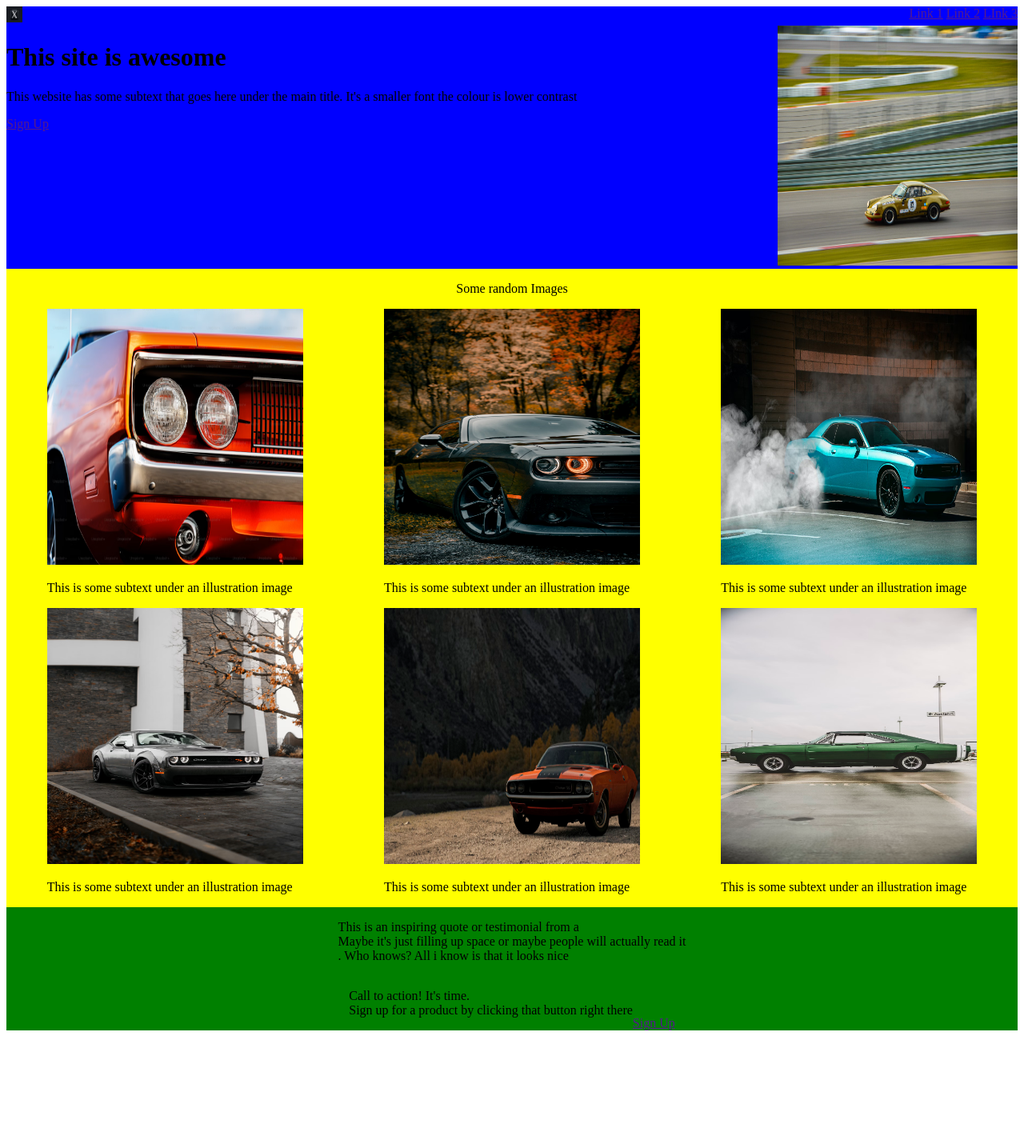
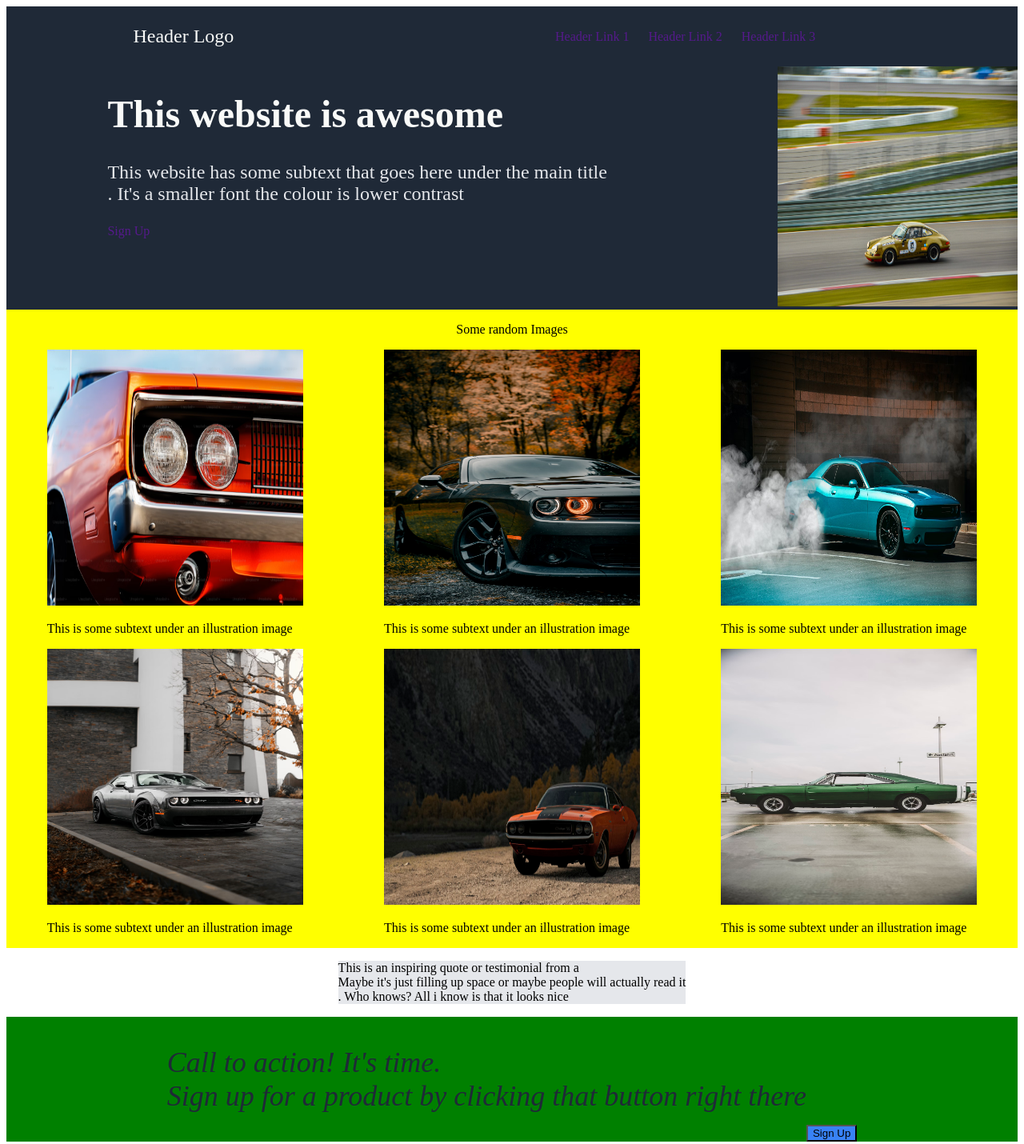
Before and after one commit to Gerd357/assignment-site, a plain HTML site: page index.html in a window 1280 px wide. Shown: the whole page at 80% size. Before the commit the page ends 1296 px from the top, so only its background shows below. Drawn offline with Linux system fonts and the light colour scheme.

Commit message:
add more css

```diff
--- a/index.html
+++ b/index.html
@@ -10,17 +10,19 @@
 <body>
     <div class="section-top">
         <div class="header">
-            <div class="logo"><img src="images/logo.avif" alt="site logo"></div>
+            <div class="logo">
+                <p>Header Logo</p>
+            </div>
             <div class="header-links">
-                <a href="">Link 1</a>
-                <a href="">Link 2</a>
-                <a href="">LInk 3</a>
+                <a href="">Header Link 1</a>
+                <a href="">Header Link 2</a>
+                <a href="">Header Link 3</a>
             </div>
         </div>
         <div class="description">
             <div class="description-left">
-                <h1>This site is awesome</h1>
-                <p>This website has some subtext that goes here under the main title. It's a smaller font the colour is lower contrast</p>
+                <h1>This website is awesome</h1>
+                <p>This website has some subtext that goes here under the main title <br>. It's a smaller font the colour is lower contrast</p>
                 <a href="">Sign Up</a>
             </div>
             <div class="description-right">
@@ -61,16 +63,17 @@
         </div>
     </div>
 
+    <div class="testimonial">
+        <p>This is an inspiring quote or testimonial from a <br> Maybe it's just filling up space or maybe people will actually read it<br>. Who knows? All i know is that it looks nice</p>
+    </div>
+
     <div class="section-bottom">
-        <div class="testimonial">
-            <p>This is an inspiring quote or testimonial from a <br> Maybe it's just filling up space or maybe people will actually read it<br>. Who knows? All i know is that it looks nice</p>
-        </div>
         <div class="footer">
             <div class="footer-text">
                 <p>Call to action! It's time.<br>Sign up for a product by clicking that button right there</p>
             </div>
             <div class="sign-up">
-                <a href="">Sign Up</a>
+                <button>Sign Up</button>
             </div>
         </div>
     </div>
--- a/style.css
+++ b/style.css
@@ -1,17 +1,49 @@
 .section-top{
     display: flex;
     flex-direction: column;
-    background-color: blue;
+    background-color: #1F2937;
 }
 
 .header{
     display: flex;
     justify-content: space-between;
+    margin-right: 20%;
+    margin-left: 10%;
 }
 
-.logo img{
-  width: 20px;
-  height: 20px;
+.logo{
+    margin-left: 32px;
+}
+
+.logo p {
+    color: #F9FAF8;
+    font-size: 24px;
+}
+
+.header-links{
+    display: flex;
+    justify-content: space-around;
+    align-items: center;
+    gap: 24px;
+}
+
+a{
+    text-decoration: none;
+}
+
+.description{
+    margin-left: 10%;
+}
+
+.description-left h1 {
+    color:#F9FAF8;
+    font-weight: bolder;
+    font-size: 48px;
+}
+
+.description-left p {
+    color: #E5E7EB;
+    font-size: 24px;
 }
 
 .description{
@@ -52,9 +84,29 @@
 .footer{
     display: flex;
     flex-direction: row;
+    justify-content: space-between;
     align-items: flex-start;
+}
+
+.footer-text p {
+    color: #1F2937;
+    font-size: 36px;
+    font-style: italic;
 }
 
 .sign-up{
     align-self: flex-end;
 }
+
+.testimonial{
+    display: flex;
+    justify-content: center;
+}
+
+.testimonial p{
+    background-color: #E5E7EB;
+}
+
+button{
+    background-color: #3882F6;
+}
```
